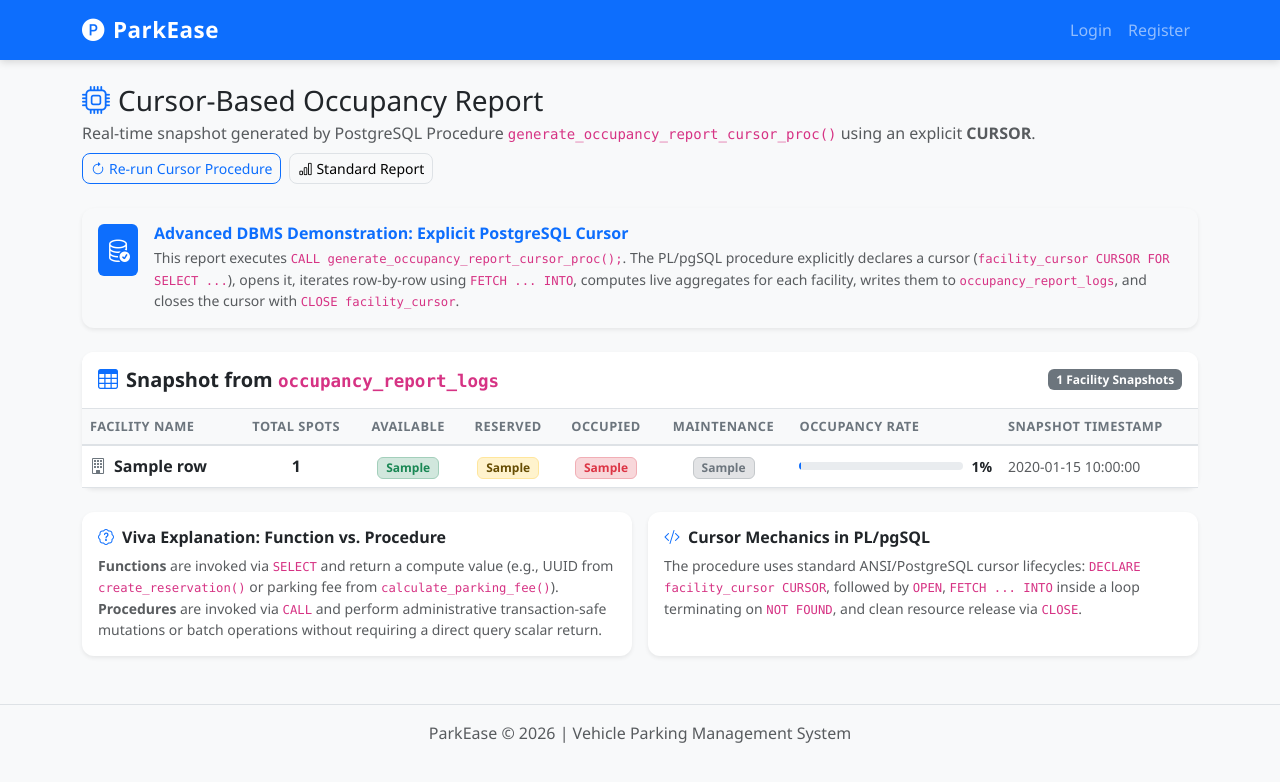
After one commit to vinitgujar13/ParkEase, a FastAPI app: template app/templates/admin/cursor_occupancy.html in a window 1280 px wide. The commit adds this page. Shown: the top 782 px of the page. Run offline with FastAPI, Linux system fonts and the light colour scheme; the template is opened without the code that fills it: most values are stand-ins (such as "Sample title", 1, 10 or a date in 2020); parts of the project's set-up code (start-up, migrations or seed data) failed here and were passed over.

Commit message:
Added Procedures and Cursor

```diff
--- /dev/null
+++ b/app/templates/admin/cursor_occupancy.html
@@ -0,0 +1,148 @@
+{% extends "base.html" %}
+
+{% block title %}Cursor Occupancy Report - ParkEase{% endblock %}
+
+{% block content %}
+<div class="d-flex justify-content-between align-items-center mb-4 flex-wrap gap-2">
+    <div>
+        <h2 class="h3 mb-1">
+            <i class="bi bi-cpu text-primary me-2"></i>Cursor-Based Occupancy Report
+        </h2>
+        <p class="text-muted mb-0">
+            Real-time snapshot generated by PostgreSQL Procedure <code>generate_occupancy_report_cursor_proc()</code> using an explicit <strong>CURSOR</strong>.
+        </p>
+    </div>
+    <div class="d-flex gap-2 align-items-center">
+        <a href="/admin/reports/cursor-occupancy" class="btn btn-outline-primary btn-sm">
+            <i class="bi bi-arrow-clockwise me-1"></i>Re-run Cursor Procedure
+        </a>
+        <a href="/admin/reports/occupancy" class="btn btn-light btn-sm border">
+            <i class="bi bi-bar-chart me-1"></i>Standard Report
+        </a>
+    </div>
+</div>
+
+<!-- Technical Architecture Banner for Academic Evaluation -->
+<div class="card bg-light border-primary border-opacity-25 mb-4 shadow-sm">
+    <div class="card-body py-3">
+        <div class="d-flex align-items-start gap-3">
+            <div class="p-2 bg-primary text-white rounded">
+                <i class="bi bi-database-check fs-4"></i>
+            </div>
+            <div>
+                <h6 class="fw-bold mb-1 text-primary">Advanced DBMS Demonstration: Explicit PostgreSQL Cursor</h6>
+                <p class="small text-muted mb-0">
+                    This report executes <code>CALL generate_occupancy_report_cursor_proc();</code>. The PL/pgSQL procedure explicitly declares a cursor (<code>facility_cursor CURSOR FOR SELECT ...</code>), opens it, iterates row-by-row using <code>FETCH ... INTO</code>, computes live aggregates for each facility, writes them to <code>occupancy_report_logs</code>, and closes the cursor with <code>CLOSE facility_cursor</code>.
+                </p>
+            </div>
+        </div>
+    </div>
+</div>
+
+<!-- Snapshot Results Table -->
+<div class="card shadow-sm border-0 mb-4">
+    <div class="card-header bg-white py-3 border-bottom d-flex justify-content-between align-items-center">
+        <h5 class="card-title mb-0 fw-bold">
+            <i class="bi bi-table me-2 text-primary"></i>Snapshot from <code>occupancy_report_logs</code>
+        </h5>
+        <span class="badge bg-secondary">{{ report_rows|length }} Facility Snapshots</span>
+    </div>
+    <div class="table-responsive">
+        <table class="table table-hover align-middle mb-0">
+            <thead class="table-light">
+                <tr>
+                    <th>Facility Name</th>
+                    <th class="text-center">Total Spots</th>
+                    <th class="text-center">Available</th>
+                    <th class="text-center">Reserved</th>
+                    <th class="text-center">Occupied</th>
+                    <th class="text-center">Maintenance</th>
+                    <th style="min-width: 180px;">Occupancy Rate</th>
+                    <th>Snapshot Timestamp</th>
+                </tr>
+            </thead>
+            <tbody>
+                {% for row in report_rows %}
+                <tr>
+                    <td class="fw-bold text-dark">
+                        <i class="bi bi-building me-2 text-secondary"></i>{{ row.facility_name }}
+                    </td>
+                    <td class="text-center fw-semibold">{{ row.total_spots }}</td>
+                    <td class="text-center">
+                        <span class="badge bg-success-subtle text-success border border-success-subtle px-2 py-1">
+                            {{ row.available_spots }}
+                        </span>
+                    </td>
+                    <td class="text-center">
+                        <span class="badge bg-warning-subtle text-warning-emphasis border border-warning-subtle px-2 py-1">
+                            {{ row.reserved_spots }}
+                        </span>
+                    </td>
+                    <td class="text-center">
+                        <span class="badge bg-danger-subtle text-danger border border-danger-subtle px-2 py-1">
+                            {{ row.occupied_spots }}
+                        </span>
+                    </td>
+                    <td class="text-center">
+                        <span class="badge bg-secondary-subtle text-secondary border border-secondary-subtle px-2 py-1">
+                            {{ row.maintenance_spots }}
+                        </span>
+                    </td>
+                    <td>
+                        <div class="d-flex align-items-center gap-2">
+                            <div class="progress flex-grow-1" style="height: 8px;">
+                                <div class="progress-bar {% if row.occupancy_percentage > 80 %}bg-danger{% elif row.occupancy_percentage > 50 %}bg-warning{% else %}bg-primary{% endif %}"
+                                     role="progressbar"
+                                     style="width: {{ row.occupancy_percentage }}%;"
+                                     aria-valuenow="{{ row.occupancy_percentage }}"
+                                     aria-valuemin="0"
+                                     aria-valuemax="100">
+                                </div>
+                            </div>
+                            <span class="small fw-bold">{{ row.occupancy_percentage }}%</span>
+                        </div>
+                    </td>
+                    <td>
+                        <small class="text-muted">
+                            {{ row.generated_at.strftime('%Y-%m-%d %H:%M:%S') if row.generated_at else 'Just now' }}
+                        </small>
+                    </td>
+                </tr>
+                {% else %}
+                <tr>
+                    <td colspan="8" class="text-center py-4 text-muted">
+                        <i class="bi bi-inbox fs-3 d-block mb-2"></i>
+                        No report logs generated yet. Click "Re-run Cursor Procedure" above.
+                    </td>
+                </tr>
+                {% endfor %}
+            </tbody>
+        </table>
+    </div>
+</div>
+
+<!-- Viva / Evaluation Notes Card -->
+<div class="row g-3">
+    <div class="col-md-6">
+        <div class="card border-0 shadow-sm h-100">
+            <div class="card-body">
+                <h6 class="fw-bold mb-2"><i class="bi bi-patch-question me-2 text-primary"></i>Viva Explanation: Function vs. Procedure</h6>
+                <p class="small text-muted mb-0">
+                    <strong>Functions</strong> are invoked via <code>SELECT</code> and return a compute value (e.g., UUID from <code>create_reservation()</code> or parking fee from <code>calculate_parking_fee()</code>).<br>
+                    <strong>Procedures</strong> are invoked via <code>CALL</code> and perform administrative transaction-safe mutations or batch operations without requiring a direct query scalar return.
+                </p>
+            </div>
+        </div>
+    </div>
+    <div class="col-md-6">
+        <div class="card border-0 shadow-sm h-100">
+            <div class="card-body">
+                <h6 class="fw-bold mb-2"><i class="bi bi-code-slash me-2 text-primary"></i>Cursor Mechanics in PL/pgSQL</h6>
+                <p class="small text-muted mb-0">
+                    The procedure uses standard ANSI/PostgreSQL cursor lifecycles: <code>DECLARE facility_cursor CURSOR</code>, followed by <code>OPEN</code>, <code>FETCH ... INTO</code> inside a loop terminating on <code>NOT FOUND</code>, and clean resource release via <code>CLOSE</code>.
+                </p>
+            </div>
+        </div>
+    </div>
+</div>
+{% endblock %}
--- a/app/templates/base.html
+++ b/app/templates/base.html
@@ -39,6 +39,8 @@
                                 class="bi bi-grid me-1"></i>Spots</a></li>
                     <li class="nav-item"><a class="nav-link" href="/admin/reports/occupancy"><i
                                 class="bi bi-bar-chart me-1"></i>Reports</a></li>
+                    <li class="nav-item"><a class="nav-link" href="/admin/reports/cursor-occupancy"><i
+                                class="bi bi-cpu me-1"></i>Cursor Report</a></li>
                     <li class="nav-item"><a class="nav-link" href="/admin/tariffs"><i
                                 class="bi bi-currency-rupee me-1"></i>Tariffs</a></li>
                     {% if user.role == 'ADMIN' %}
```
Also changed, not shown: app/routes/admin.py (+138 -0 lines), app/templates/admin/spots.html (+19 -0 lines), sql/06_procedures_and_cursor.sql (added, +301 -0 lines), README.md.
